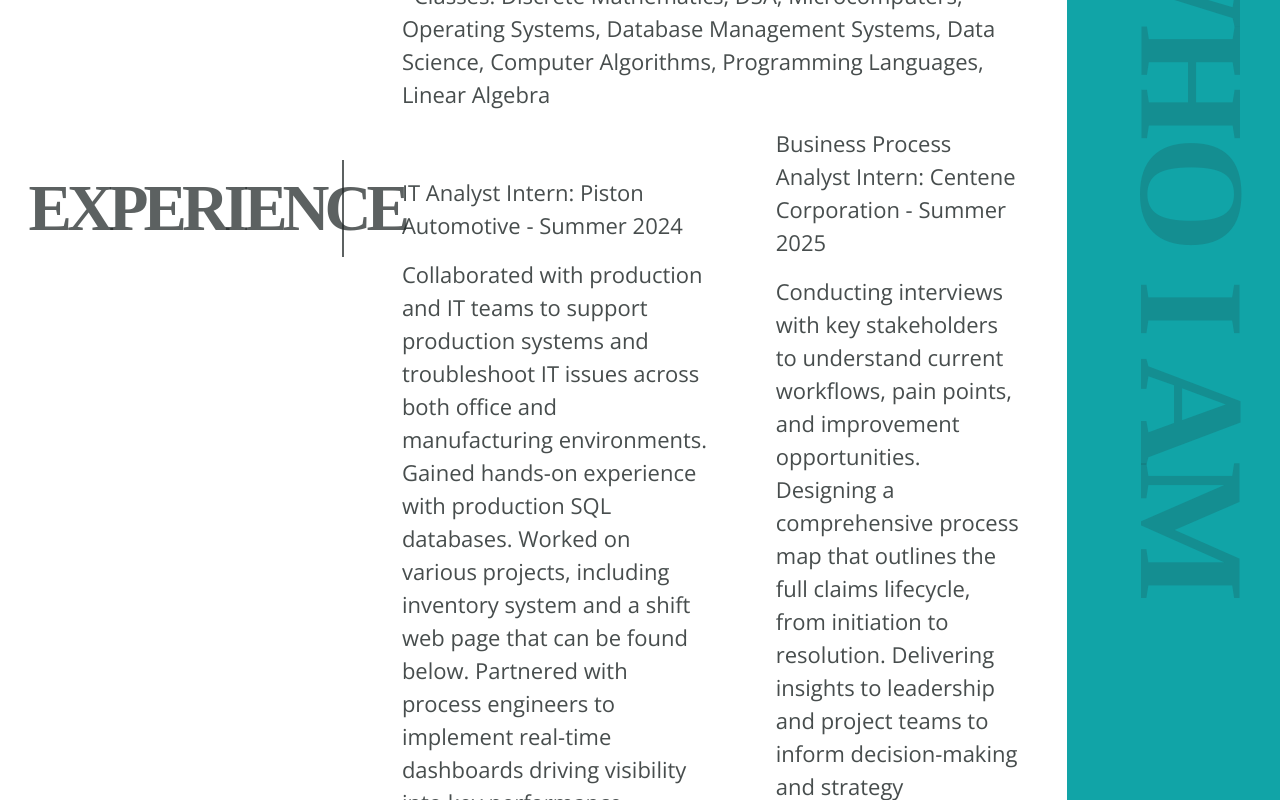
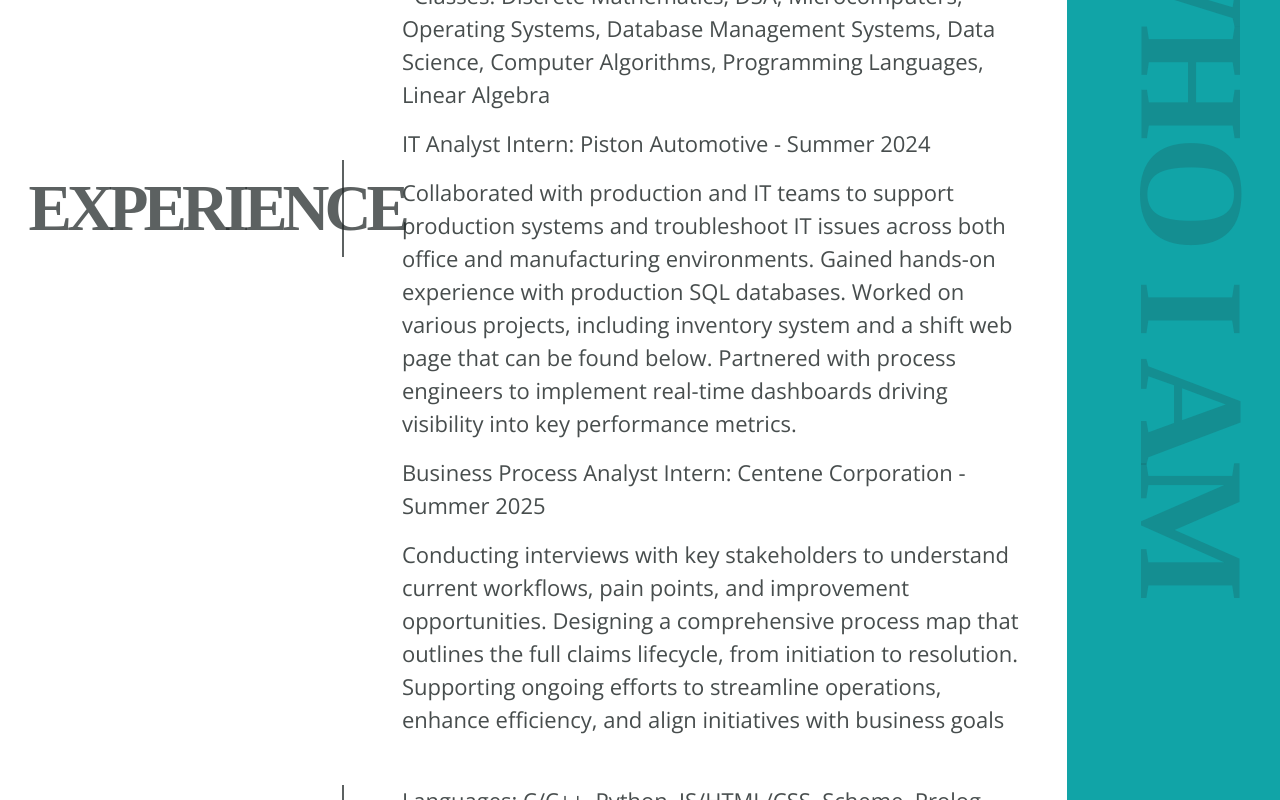
Before and after one commit to aliburkemper12/personal-portfolio, a React (Create React App) app in the folder personal-portfolio/: page / in a window 1280 px wide. Shown: the part 2240-3040 px from the top of the page. Built offline with nearby package versions, Linux system fonts and the light colour scheme.

Commit message:
changed experience section

```diff
--- a/personal-portfolio/src/pages/Home.js
+++ b/personal-portfolio/src/pages/Home.js
@@ -71,15 +71,11 @@
                                     Gained hands-on experience with production SQL databases.
                                     Worked on various projects, including inventory system and a shift web page that can be found below.
                                     Partnered with process engineers to implement real-time dashboards driving visibility into key performance metrics.
-                                    Contributed to UI/UX improvements on shop-floor workstations, enhancing usability and efficiency for production operators.
                                 </p>
-                            </div>
-                            <div className="about-text">
                                 <p><b>Business Process Analyst Intern:</b> Centene Corporation - Summer 2025</p>
                                 <p>
                                     Conducting interviews with key stakeholders to understand current workflows, pain points, and improvement opportunities.
                                     Designing a comprehensive process map that outlines the full claims lifecycle, from initiation to resolution.
-                                    Delivering insights to leadership and project teams to inform decision-making and strategy development.
                                     Supporting ongoing efforts to streamline operations, enhance efficiency, and align initiatives with business goals
                                 </p>
                             </div>
```
